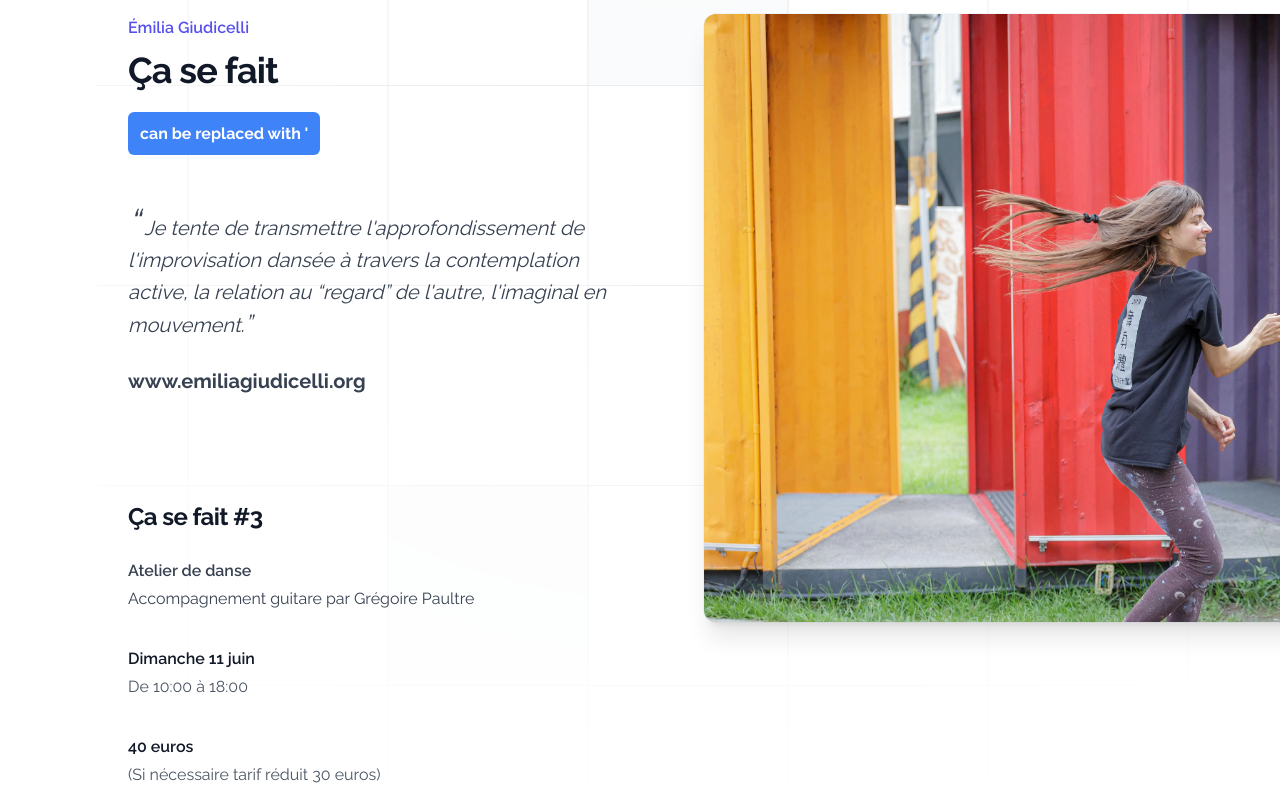
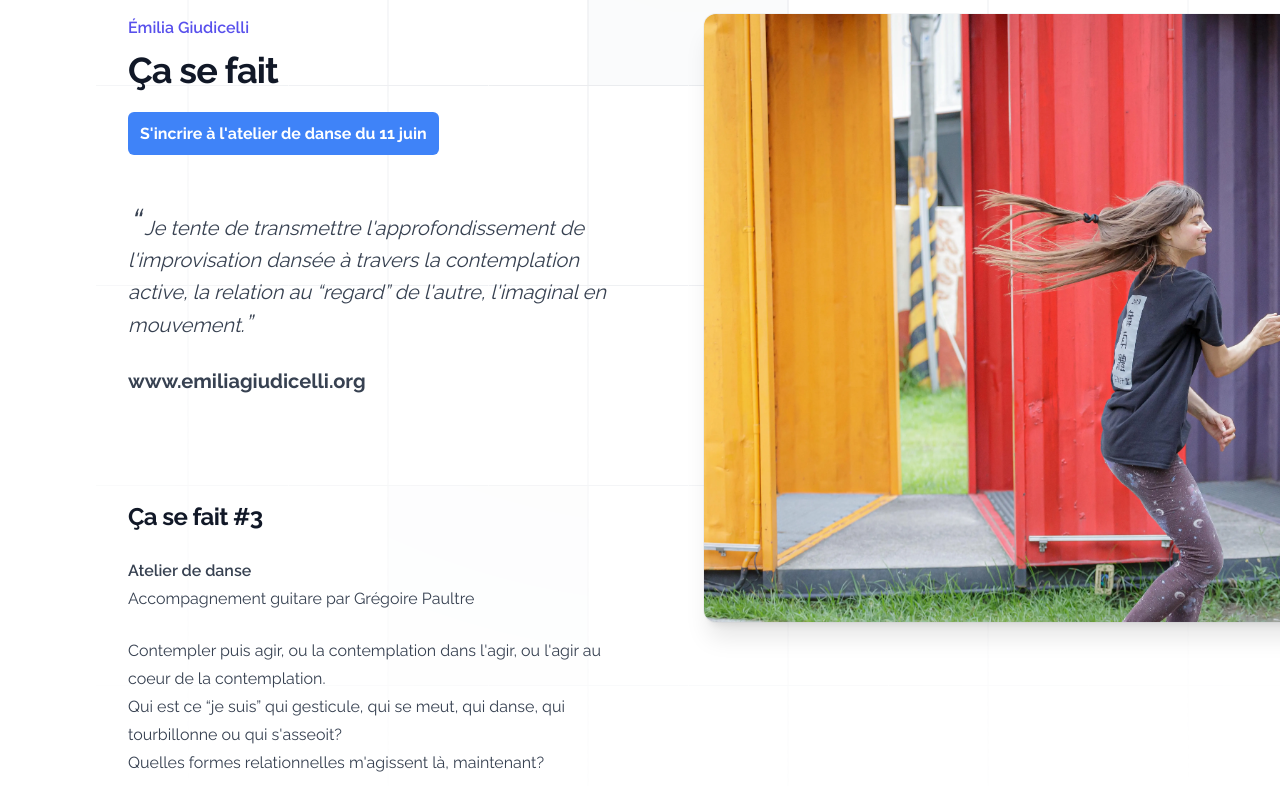
Before and after one commit to jolysnicolas1/keihoku, a Next.js app: page /ca-se-fait in a window 1280 px wide. Shown: the part 314-1100 px from the top of the page. Built offline with nearby package versions, Linux system fonts and the light colour scheme.

Commit message:
test apostropphes

```diff
--- a/app/ca-se-fait/TwCaSeFait.tsx
+++ b/app/ca-se-fait/TwCaSeFait.tsx
@@ -39,7 +39,7 @@ export default function TwCaSeFait() {
               <h1 className="mt-2 text-3xl font-bold tracking-tight text-gray-900 sm:text-4xl">Ça se fait</h1>
               <div className="py-8">
                 <Link target="blank" className="bg-blue-500 text-white font-bold rounded-md p-3 my-5 hover:bg-blue-400 duration-500" href="https://notionforms.io/forms/inscription-ca-se-fait-3-mhqvjx">
-                can be replaced with &apos;
+                  S'incrire à l&apos;atelier de danse du 11 juin
                 </Link>
               </div>
               <p className="mt-6 text-xl leading-8 text-gray-700 italic">
@@ -70,10 +70,10 @@ export default function TwCaSeFait() {
                 <span className="font-semibold">Atelier de danse</span><br/>
                 Accompagnement guitare par Grégoire Paultre
               </p>
-              {/* <p className="mt-6">
-                Contempler puis agir, ou la contemplation dans l'agir, ou l'agir au coeur de la contemplation.<br/>
-                Qui est ce “je suis” qui gesticule, qui se meut, qui danse, qui tourbillonne ou qui s'asseoit?<br/>
-                Quelles formes relationnelles m'agissent là, maintenant?</p> */}
+              <p className="mt-6">
+                Contempler puis agir, ou la contemplation dans l&apos;agir, ou l&apos;agir au coeur de la contemplation.<br/>
+                Qui est ce “je suis” qui gesticule, qui se meut, qui danse, qui tourbillonne ou qui s&apos;asseoit?<br/>
+                Quelles formes relationnelles m'agissent là, maintenant?</p>
               <ul role="list" className="mt-8 space-y-8 text-gray-600">
                 <li className="flex gap-x-3">
                   <span>
```
